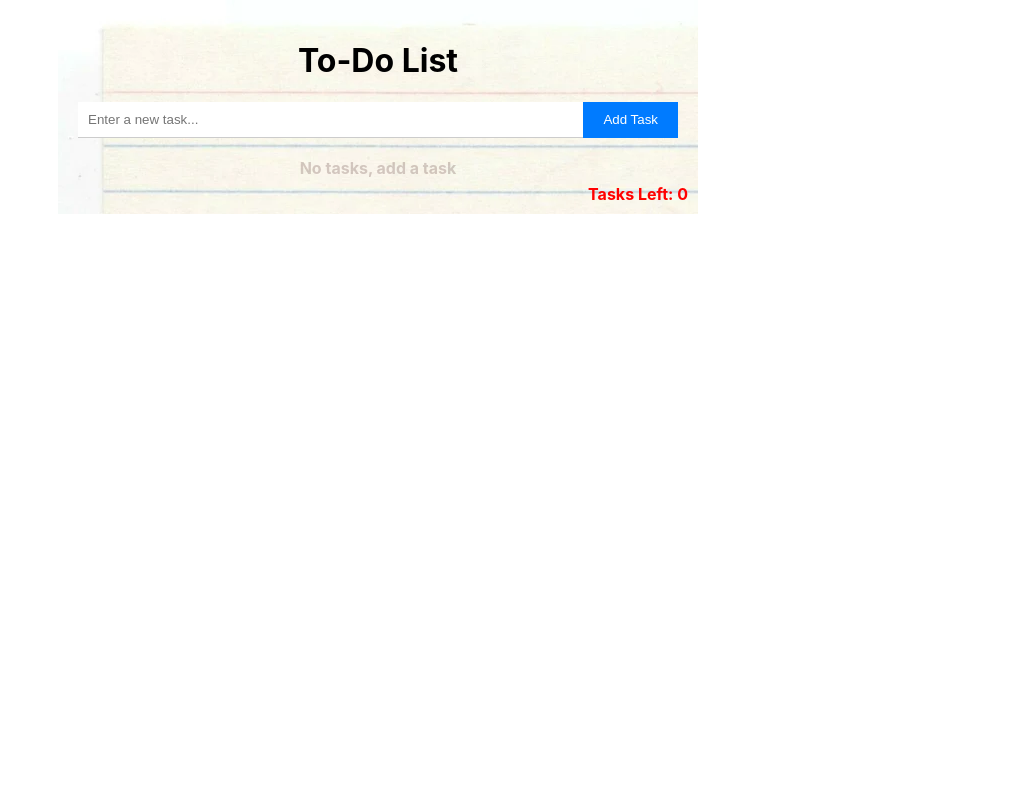
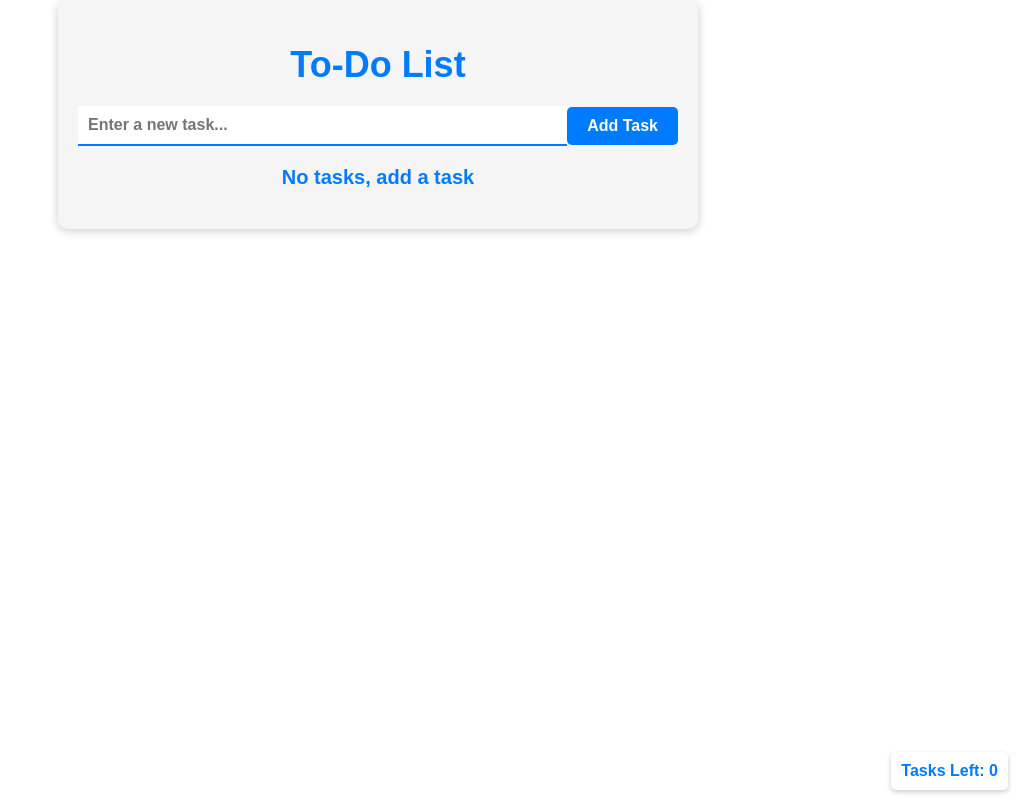
Before and after one commit to jonio298/todolist, a React (Create React App) app: page / in a window 1280 px wide. Shown: the whole page, without its empty margins (262-1280 px from the left). Built offline with nearby package versions, Linux system fonts and the light colour scheme.

Commit message:
changed css and styling

```diff
--- a/src/App.css
+++ b/src/App.css
@@ -1,45 +1,45 @@
+/* Container */
 .todo-list {
   max-width: 600px;
   margin: 0 auto;
   padding: 20px;
-  background-image: url(card.jpg);
-  position: relative;
-  font-weight: bold;
-  color: rgb(0, 0, 0);
+  background-color: #f5f5f5;
+  border-radius: 10px;
+  box-shadow: 0px 2px 10px #ccc;
+  font-family: Arial, sans-serif;
+  color: #333;
 }
 
+/* Header */
 h1 {
   text-align: center;
+  margin-bottom: 20px;
+  font-size: 36px;
+  font-weight: bold;
+  color: #007bff;
 }
 
+/* Form */
 form {
   display: flex;
+  align-items: center;
   margin-bottom: 20px;
 }
 
-input {
+input[type="text"] {
   flex-grow: 1;
   padding: 10px;
   border: none;
-  border-bottom: 1px solid #ccc;
+  border-bottom: 2px solid #007bff;
   outline: none;
+  font-size: 16px;
+  font-weight: bold;
+  color: #333;
 }
 
-input:focus {
+input[type="text"]:focus {
+  border-color: #007bff;
   box-shadow: 0px 0px 10px #007bff;
-  animation: glowing 1s infinite;
-}
-
-@keyframes glowing {
-  0% {
-    box-shadow: 0px 0px 10px #007bff;
-  }
-  50% {
-    box-shadow: 0px 0px 20px #007bff, 0px 0px 30px #007bff;
-  }
-  100% {
-    box-shadow: 0px 0px 10px #007bff;
-  }
 }
 
 .submit {
@@ -47,22 +47,26 @@ input:focus {
   background-color: #007bff;
   color: #fff;
   border: none;
+  border-radius: 5px;
   outline: none;
   cursor: pointer;
   transition: background-color 0.3s, box-shadow 0.3s, transform 0.3s;
+  font-size: 16px;
+  font-weight: bold;
 }
 
 .submit:hover {
-  background-color: #007bff;
+  background-color: #0056b3;
   box-shadow: 0px 0px 10px #007bff;
 }
 
 .submit:active {
-  background-color: #0056b3;
+  background-color: #004599;
   box-shadow: 0px 0px 5px #007bff;
   transform: translateY(2px);
 }
 
+/* Task List */
 ul {
   list-style-type: none;
   padding: 0;
@@ -71,7 +75,12 @@ ul {
 li {
   display: flex;
   align-items: center;
+  justify-content: space-between;
   margin-bottom: 10px;
+  padding: 10px;
+  background-color: #fff;
+  border-radius: 5px;
+  box-shadow: 0px 2px 5px #ccc;
 }
 
 .delete-button {
@@ -80,19 +89,28 @@ li {
   border: none;
   outline: none;
   cursor: pointer;
-
+  font-size: 16px;
+  font-weight: bold;
 }
 
 .empty-task {
   text-align: center;
-  color: #330a0a33;
+  margin-top: 20px;
+  font-size: 20px;
   font-weight: bold;
+  color: #007bff;
 }
 
+/* Counter */
 .counter {
   position: absolute;
-  bottom: 0;
-  right: 0;
-  margin: 10px;
-  color: #ff0000;
+  bottom: 10px;
+  right: 10px;
+  padding: 10px;
+  background-color: #fff;
+  border-radius: 5px;
+  box-shadow: 0px 2px 5px #ccc;
+  font-size: 16px;
+  font-weight: bold;
+  color: #007bff;
 }
--- a/src/App.js
+++ b/src/App.js
@@ -30,6 +30,7 @@ function App() {
           value={newTask}
           onChange={handleTaskInputChange}
           placeholder="Enter a new task..."
+          required
         />
         <button className="submit" type="submit">Add Task</button>
       </form>
```
